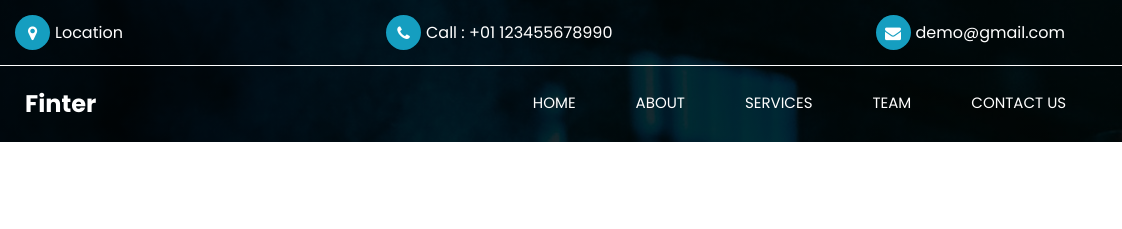
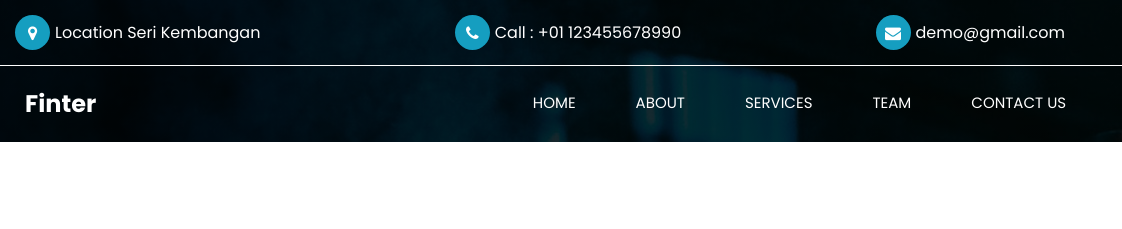
Before and after one commit to Aka224/Aka224.github.io, a website: page about.html in a window 1280 px wide. Shown: the top 229 px of the page, 0-1122 px from the left. Drawn offline with nearby package versions, Linux system fonts and the light colour scheme; some packages are replaced by stand-ins of ours.

Commit message:
Update about.html

```diff
--- a/about.html
+++ b/about.html
@@ -46,7 +46,7 @@
             <a href="">
               <i class="fa fa-map-marker" aria-hidden="true"></i>
               <span>
-                Location
+                Location Seri Kembangan
               </span>
             </a>
             <a href="">
```
